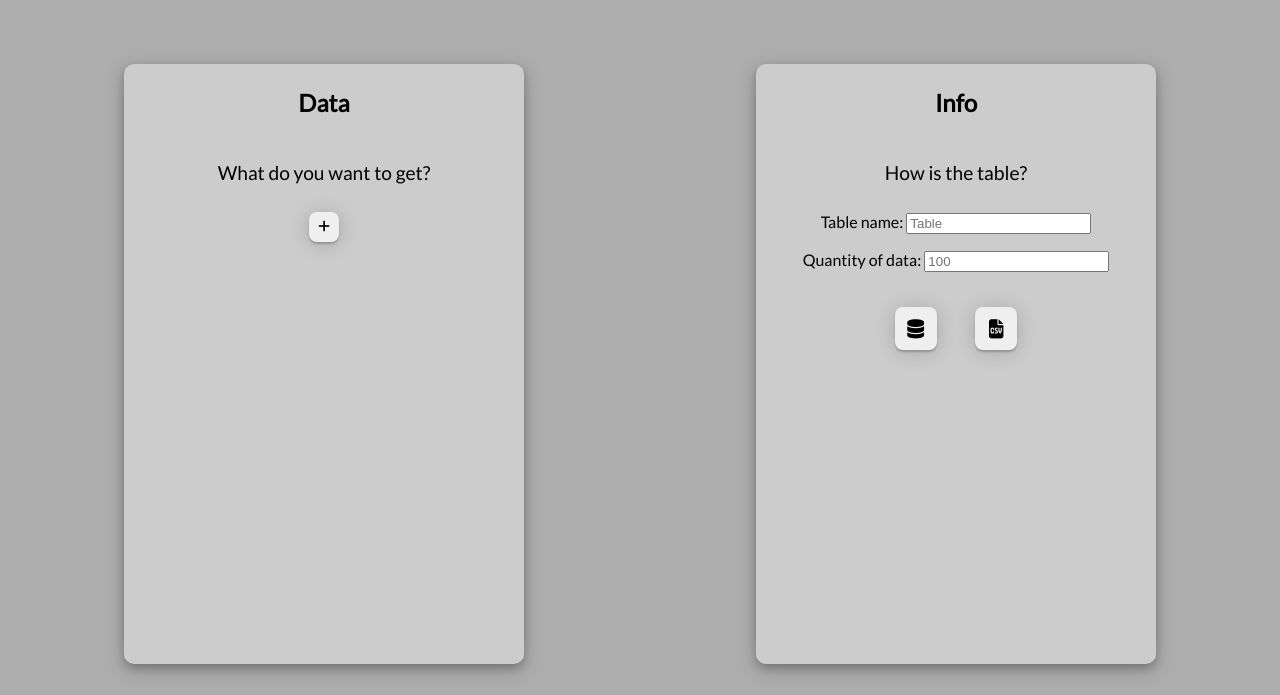
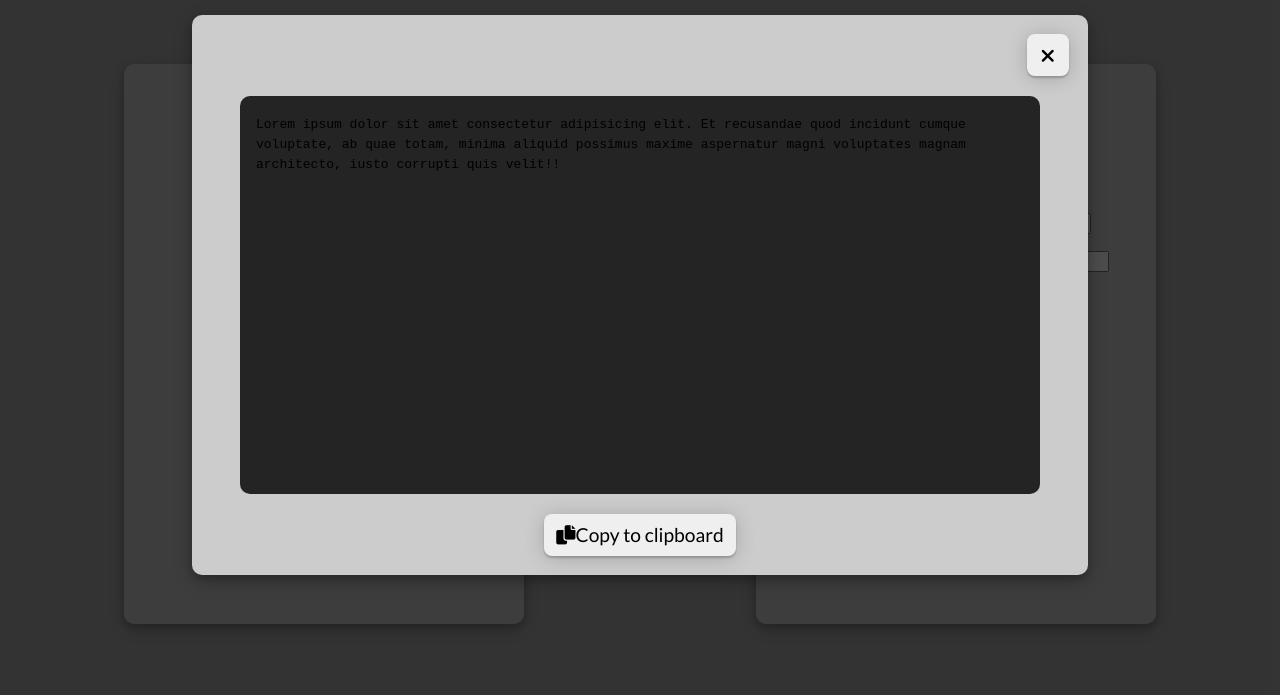
Before and after one commit to Tupiet/InsertGenerator-client, a plain HTML site: page index.html in a window 1280 px wide. Shown: the part 105-800 px from the top of the page. Drawn offline with Linux system fonts and the light colour scheme.

Commit message:
Overlay created - not working

```diff
--- a/index.html
+++ b/index.html
@@ -12,7 +12,7 @@
 <body>
     <h1>Insert generator</h1>
 
-    <main>
+    <main id="main">
         <section class="data">
             <h3>Data</h3>
             <p class="subtitle">What do you want to get?</p>
@@ -36,9 +36,21 @@
                 <button id="generateSQLButton"><i class="fa-solid fa-database"></i></button>
                 <button id="generateCSVButton"><i class="fa-solid fa-file-csv"></i></button>
             </div>
+        </section>
 
+        <section id="sqlResult">
+            <header>
+                <button id="closeOverlay"><i class="fa-solid fa-close"></i></button>
+            </header>
+            <main>
+                <code>Lorem ipsum dolor sit amet consectetur adipisicing elit. Et recusandae quod incidunt cumque voluptate, ab quae totam, minima aliquid possimus maxime aspernatur magni voluptates magnam architecto, iusto corrupti quis velit!!</code>
+            </main>
+            <footer>
+                <button id="copyClipboard"><i class="fa-solid fa-copy"></i>Copy to clipboard</button>
+            </footer>
+        </section>
 
-        </section>
+        <div class="overlay"></div>
     </main>
 
     <script src="./scripts/script.js"></script>
--- a/styles/style.scss
+++ b/styles/style.scss
@@ -5,8 +5,8 @@
 @import "../extra/fontawesome/scss/brands.scss";
 
 @mixin buttonStyle($width, $heigth) {
-    width: 2.2em;
-    height: 2.2em;
+    width: $width;
+    height: $heigth;
     display: flex;
     justify-content: center;
     align-items: center;
@@ -35,14 +35,16 @@ body {
 }
 
 main {
-    display: flex;
-    flex-direction: row;
-    justify-content: space-around;
+    &#main {
+        display: flex;
+        flex-direction: row;
+        justify-content: space-around;
+    }
 }
 
 section {
     //border: dotted red;
-    height: 75vh;
+    height: 70vh;
     width: 25em;
     border-radius: 10px;
 
@@ -101,7 +103,7 @@ h3 {
 }
 
 #addButton {
-    @include buttonStyle(3em, 3em);
+    @include buttonStyle(2.2em, 2.2em);
     margin-bottom: 1em;
 }
 
@@ -110,9 +112,79 @@ h3 {
     align-content: center;
 
     & button {
-        @include buttonStyle(3em, 3em);
+        @include buttonStyle(2.2em, 2.2em);
         font-size: 1.2em;
         margin: 1em;
     }
 
 }
+
+#sqlResult {
+    //display: none;
+    position: absolute;
+    width: 70vw;
+    height: 70vh;
+    margin: auto;
+    top: 0; bottom: 0; right: 0; left: 0;
+    z-index: 9;
+    transition: 1s ease;
+
+    display: flex;
+
+    justify-content: flex-start;
+    align-items: flex-start;
+
+    & header {
+        width: 100%;
+        display: flex;
+        flex-direction: row;
+        justify-content: flex-end;
+        align-items: center;
+
+        & button {
+            @include buttonStyle(2.2em, 2.2em);
+            font-size: 1.2em;
+
+            margin: 1em;
+        }
+    }
+
+    & main {
+        overflow: auto;
+        position: relative;
+        width: auto;
+        height: 50vh;
+        padding: 1em;
+        margin-right: 3em;
+        margin-left: 3em;
+
+
+        background: #242424;
+        border-radius: 10px;
+    }
+
+    & footer {
+        width: 100%;
+        display: flex;
+        flex-direction: row;
+        justify-content: center;
+        align-items: center;
+
+        & button {
+            @include buttonStyle(10em, 2.2em);
+            font-size: 1.2em;
+            font-family: inherit;
+
+            margin: 1em;
+        }
+    }
+}
+
+.overlay {
+    position: absolute;
+    top: 0; bottom: 0; right: 0; left: 0;
+    width: 100%;
+    height: 100vh;
+    background: rgba($color: #000000, $alpha: 0.7);
+    transition: 1s ease;
+}
```
Also changed, not shown: styles/style.css.
